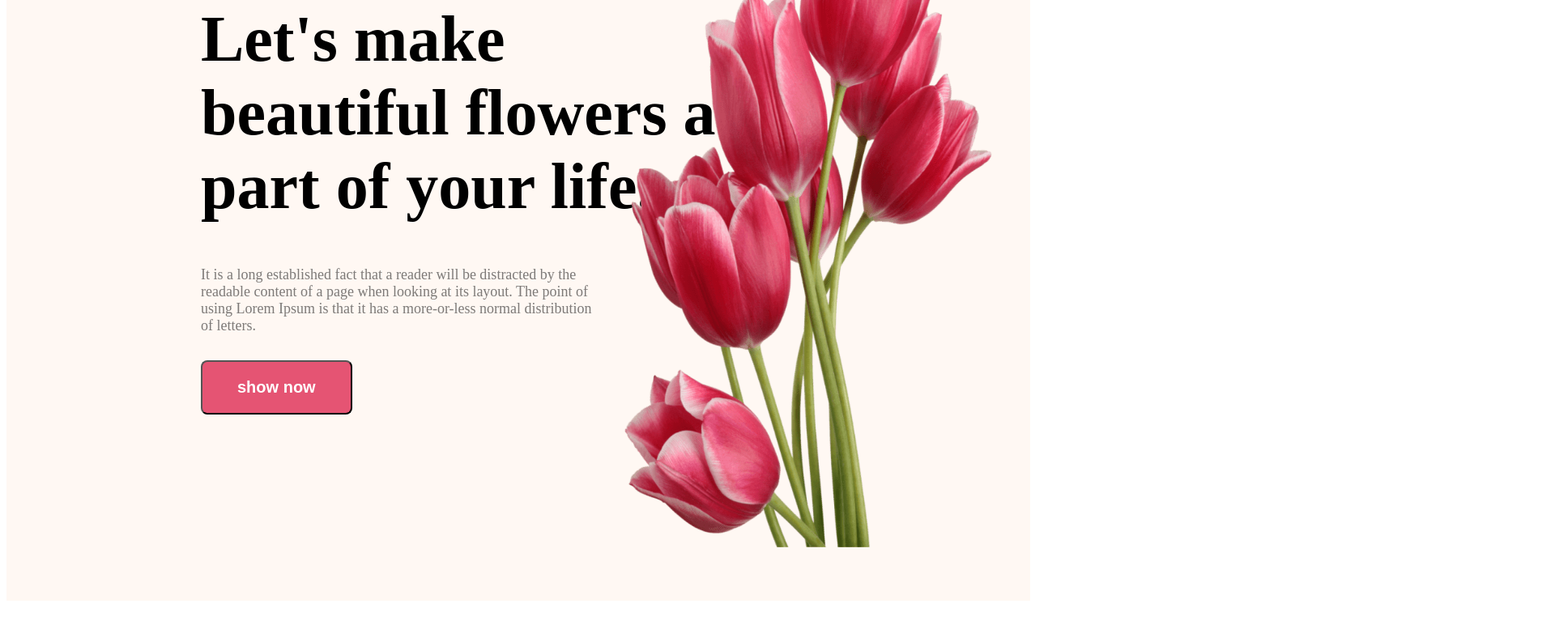
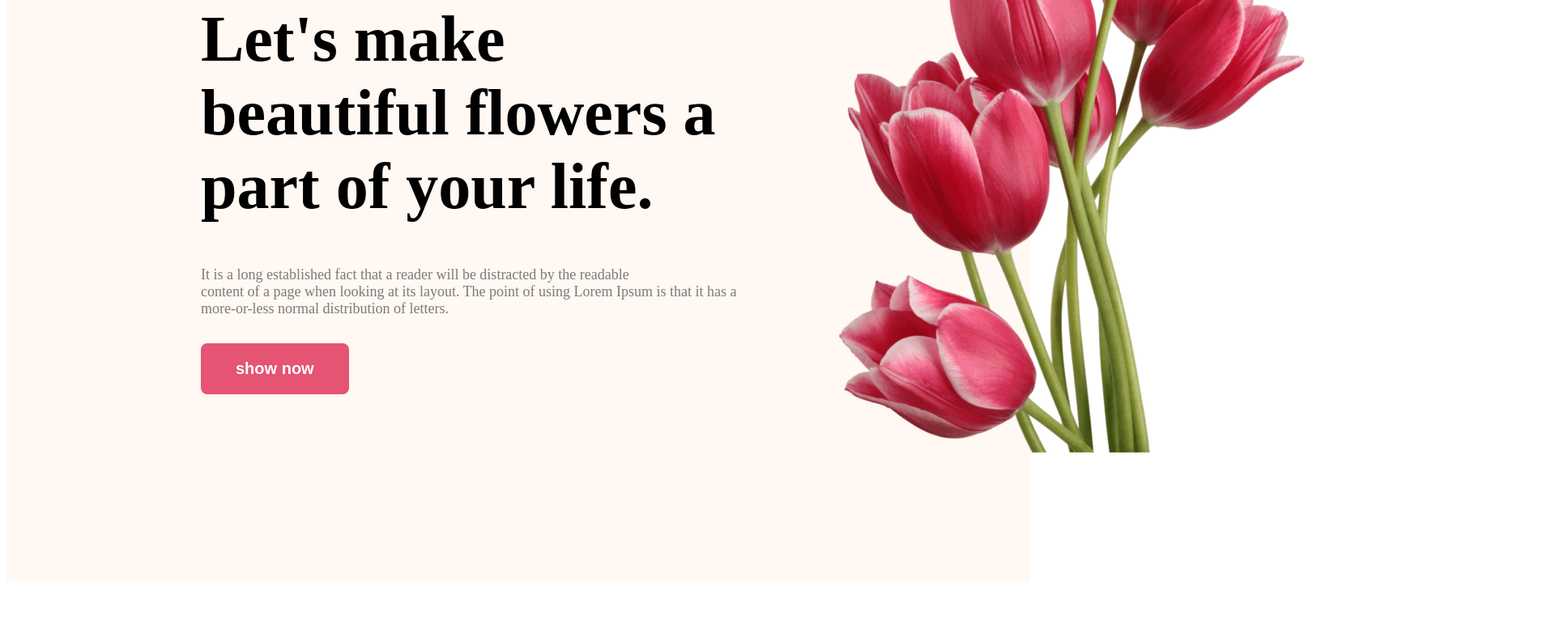
Before and after one commit to shuvo3316/flower-shop, a plain HTML site: page index.html in a window 1280 px wide. Shown: the part 249-1021 px from the top of the page at 81% size, 1920 px wide, since content can reach past the window. Drawn offline with Linux system fonts and the light colour scheme.

Commit message:
main section 1 error correct commit

```diff
--- a/index.html
+++ b/index.html
@@ -17,11 +17,13 @@
 
             <div class="banner-content">
                 <h1 class="banner-greeting">Let's make<br> beautiful flowers a <br>part of your life.</h1>
-            <p class="banner-description">It is a long established fact that a reader will be distracted by the readable content of a page when looking at its layout. The point of using Lorem Ipsum is that it has a more-or-less normal distribution of letters.</p>
+            <p class="banner-description">It is a long established fact that a reader will be distracted by the readable <br>content of a page when looking at its layout. The point of using Lorem Ipsum is that it has a more-or-less normal distribution of letters.</p>
             <button class="btn-primary">show now</button>
 
             </div>
+            <div class="banner-img">
             <img class="header-pic" src="Flower Asset/pngwing 10.png" alt="">
+        </div>
         </div>
 
     </header>
--- a/styles/online-flower-shop.css
+++ b/styles/online-flower-shop.css
@@ -13,28 +13,33 @@ body {
     padding: 20px 43px;
     font-size: 20px;
     font-weight: 700;
+    border: 0px;
 }
 
 .banner {
 
 
     display: flex;
-    align-items: center;
+    gap: 50px;
+
     justify-content: space-around;
     background: #FFF8F3;
-    background-position: bottom right;
+
+    width: 100%;
+
 
 }
 
 .banner-content {
-    width: 500px;
-
+    margin-bottom: 0px;
 }
 
 .header-pic {
-    width: 500px;
+    width: 635px;
     height: 800px;
-    margin: 50px 240px 0px auto;
+
+
+
 }
 
 .banner-content {
@@ -99,7 +104,7 @@ body {
 .featured-flower2 {
     border-radius: 300px 300px 0px 0px;
     background: rgba(5, 151, 160, 0.15);
-    padding: 117px 47px 0px 47px;
+    padding: 110px 76px 0px 76px;
 
 
 }
@@ -107,7 +112,7 @@ body {
 .featured-flower3 {
     border-radius: 300px 300px 0px 0px;
     background: rgba(71, 125, 17, 0.15);
-    padding: 67px 75px 0px 75px;
+    padding: 110px 76px 0px 76px;
 
 
 }
@@ -120,3 +125,8 @@ body {
     width: 400px;
     height: 500px;
 }
+
+.featured{
+    margin-top: 100px;
+    margin-bottom: 100px;
+}
```
